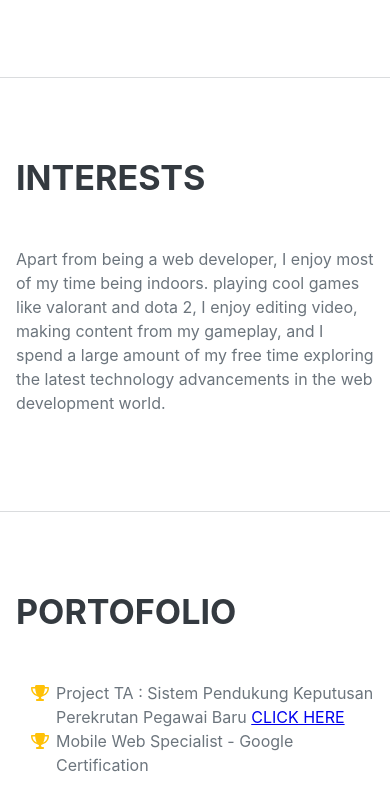
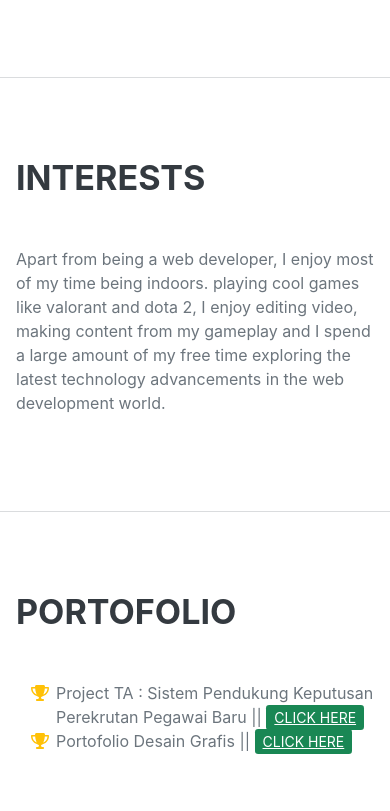
Before and after one commit to randyinct/rtnishere.github.io, a plain HTML site: page index.html in a window 390 px wide. Shown: the part 2999-3810 px from the top of the page. Drawn offline with nearby package versions, Linux system fonts and the light colour scheme; a web font is replaced by a local one.

Commit message:
second commit

```diff
--- a/index.html
+++ b/index.html
@@ -30,7 +30,7 @@
                     <li class="nav-item"><a class="nav-link js-scroll-trigger" href="#education">Education</a></li>
                     <li class="nav-item"><a class="nav-link js-scroll-trigger" href="#skills">Skills</a></li>
                     <li class="nav-item"><a class="nav-link js-scroll-trigger" href="#interests">Interests</a></li>
-                    <li class="nav-item"><a class="nav-link js-scroll-trigger" href="#awards">Awards</a></li>
+                    <li class="nav-item"><a class="nav-link js-scroll-trigger" href="#Portofolio">Portofolio</a></li>
                 </ul>
             </div>
         </nav>
@@ -150,23 +150,24 @@
             <section class="resume-section" id="interests">
                 <div class="resume-section-content">
                     <h2 class="mb-5">Interests</h2>
-                    <p>Apart from being a web developer, I enjoy most of my time being indoors. playing cool games like valorant and dota 2, I enjoy editing video, making content from my gameplay, and I spend a large amount of my free time exploring the latest technology advancements in the web development world.</p>
+                    <p>Apart from being a web developer, I enjoy most of my time being indoors. playing cool games like valorant and dota 2, I enjoy editing video, making content from my gameplay and I spend a large amount of my free time exploring the latest technology advancements in the web development world.</p>
                 </div>
             </section>
             <hr class="m-0" />
             <!-- Awards-->
-            <section class="resume-section" id="awards">
+            <section class="resume-section" id="Portofolio">
                 <div class="resume-section-content">
                     <h2 class="mb-5">Portofolio</h2>
                     <ul class="fa-ul mb-0">
                         <li>
                             <span class="fa-li"><i class="fas fa-trophy text-warning"></i></span>
                             Project TA : Sistem Pendukung Keputusan Perekrutan Pegawai Baru
-                            <a href="https://github.com/randyinct/spk-padma" target="_blank">CLICK HERE</a>
+                            || <a class="btn-success btn-sm" href="https://github.com/randyinct/spk-padma" target="_blank">CLICK HERE</a>
                         </li>
                         <li>
                             <span class="fa-li"><i class="fas fa-trophy text-warning"></i></span>
-                            Mobile Web Specialist - Google Certification
+                            Portofolio Desain Grafis || <a class="btn-success btn-sm" href="https://drive.google.com/drive/folders/1UifoZy7uKqeSE8x8f9NLhui6wqnx_bgL?usp=share_link" target="_blank">CLICK HERE</a>
+                        </li>
                         </li>
                     </ul>
                 </div>
```
